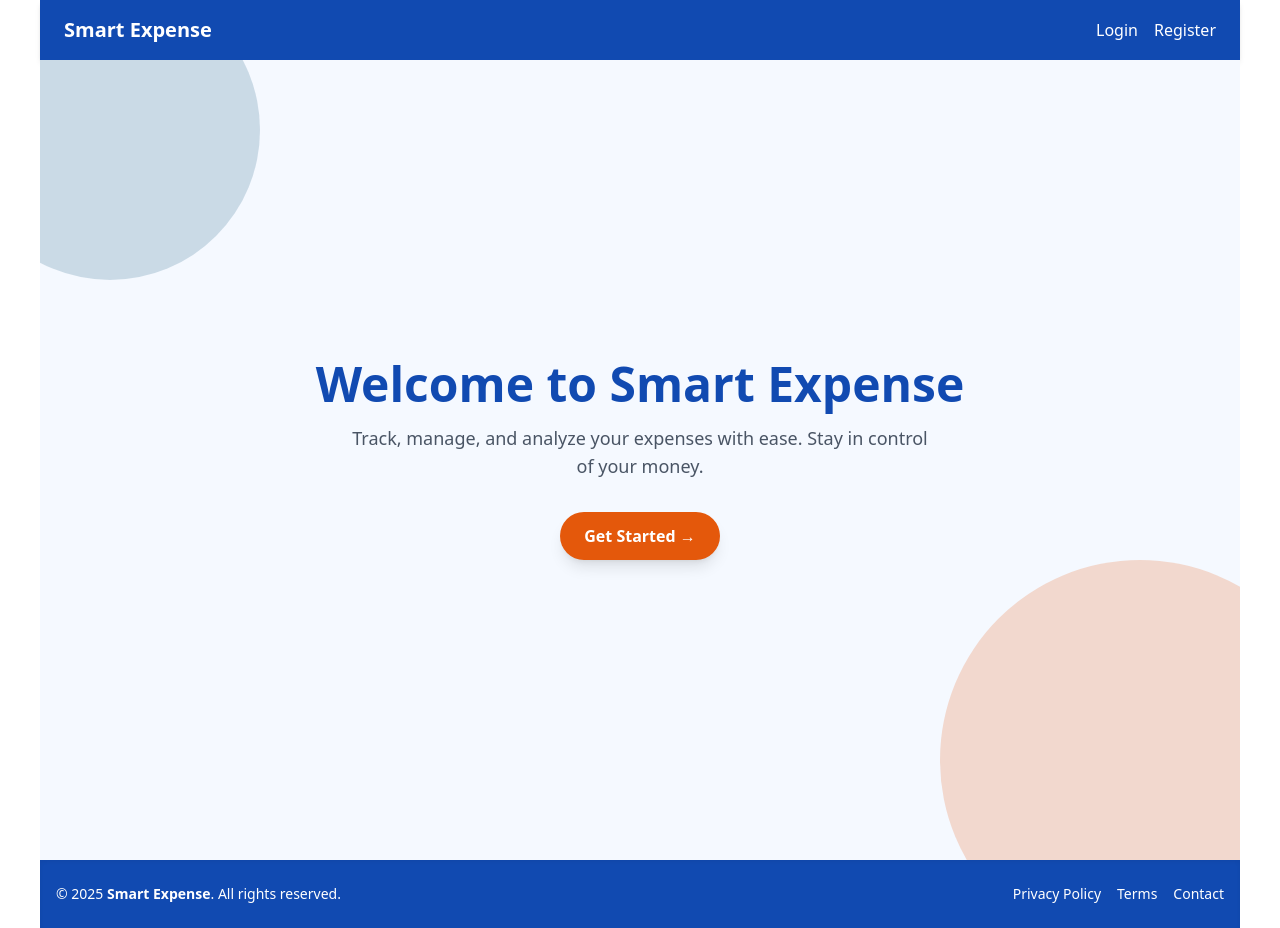
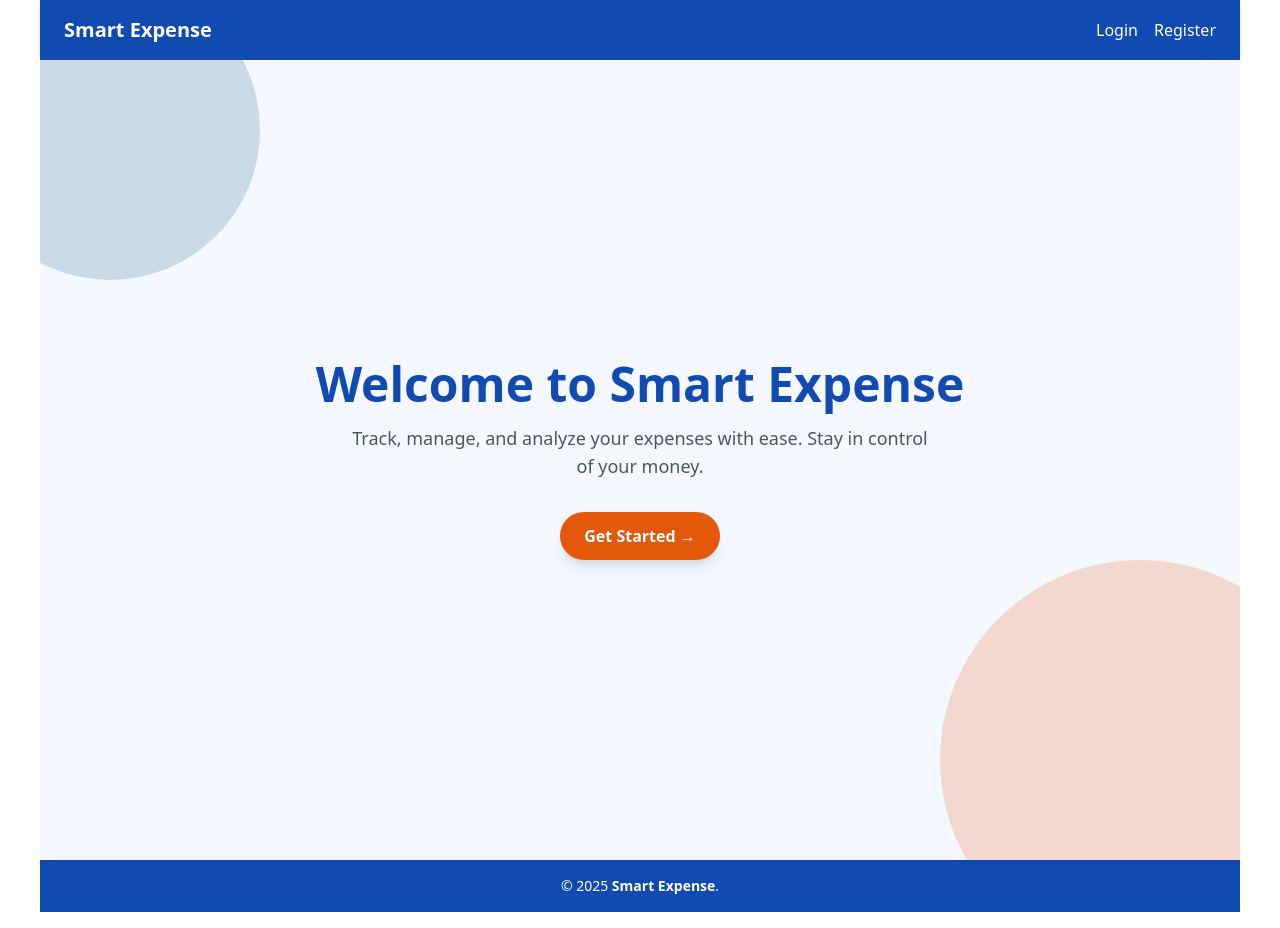
Before and after one commit to Payal-gurunani/Smart-Expenses, a React (Vite) app in the folder client/: page / in a window 1280 px wide. Built offline with nearby package versions, Linux system fonts and the light colour scheme; no server answers.

Commit message:
hashroute add

```diff
--- a/client/src/components/Footer.jsx
+++ b/client/src/components/Footer.jsx
@@ -1,17 +1,8 @@
-import React from 'react';
-
 const Footer = () => {
   return (
-    <footer className="bg-[#114AB1] text-white py-6 mt-auto shadow-inner">
-      <div className="max-w-7xl mx-auto px-4 flex flex-col md:flex-row justify-between items-center gap-4">
-        <div className="text-sm text-center md:text-left">
-          © {new Date().getFullYear()} <span className="font-semibold">Smart Expense</span>. All rights reserved.
-        </div>
-        <div className="flex gap-4 text-sm">
-          <a href="/privacy" className="hover:underline">Privacy Policy</a>
-          <a href="/terms" className="hover:underline">Terms</a>
-          <a href="/contact" className="hover:underline">Contact</a>
-        </div>
+    <footer className="bg-[#114AB1] text-white py-4 mt-auto shadow-inner text-center">
+      <div className="text-sm">
+        © {new Date().getFullYear()} <span className="font-semibold">Smart Expense</span>.
       </div>
     </footer>
   );
--- a/client/src/main.jsx
+++ b/client/src/main.jsx
@@ -4,13 +4,13 @@ import './index.css'
 import App from './App.jsx'
 import { BrowserRouter } from 'react-router-dom'
 import { AuthProvider } from './context/AuthContext.jsx'
-
+import { HashRouter } from 'react-router-dom'
 createRoot(document.getElementById('root')).render(
   <StrictMode>
-    <BrowserRouter>
+    <HashRouter>
       <AuthProvider>
         <App />
       </AuthProvider>
-    </BrowserRouter>
+    </HashRouter>
   </StrictMode>,
 )
```
